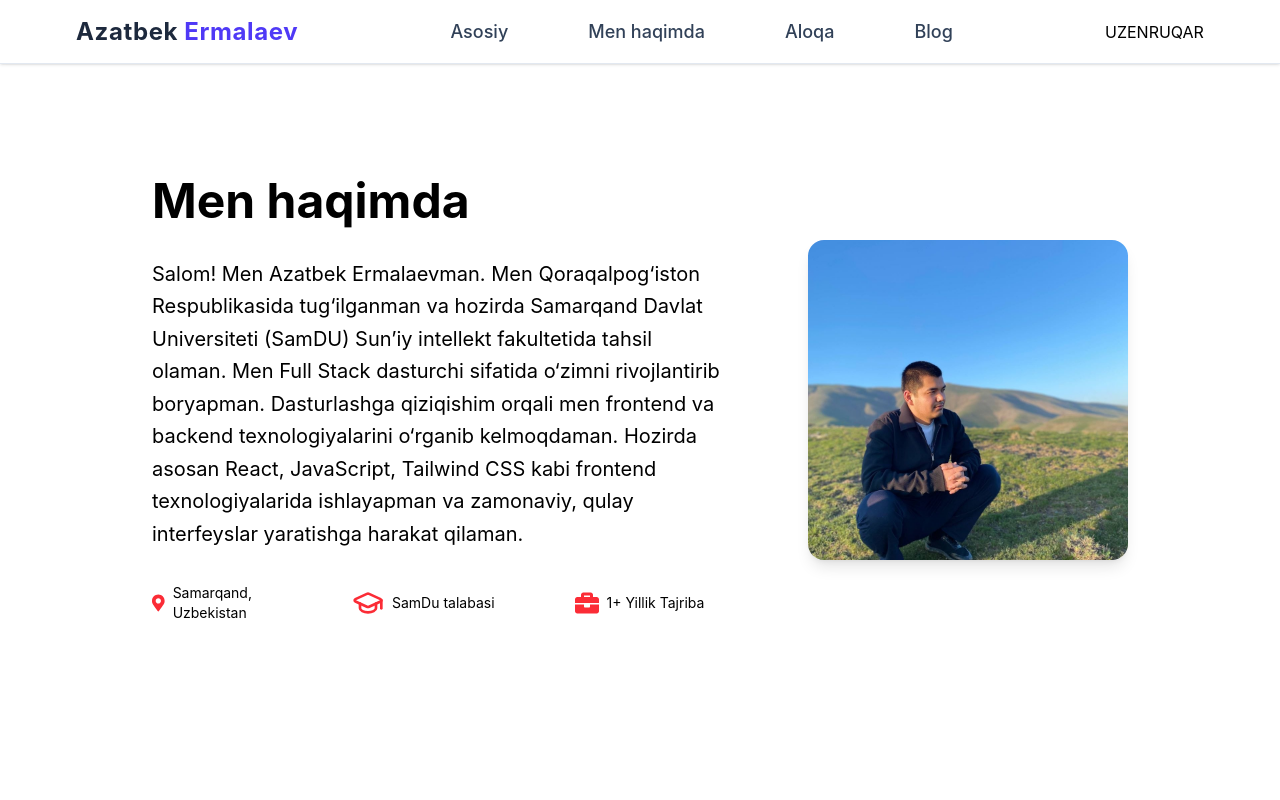
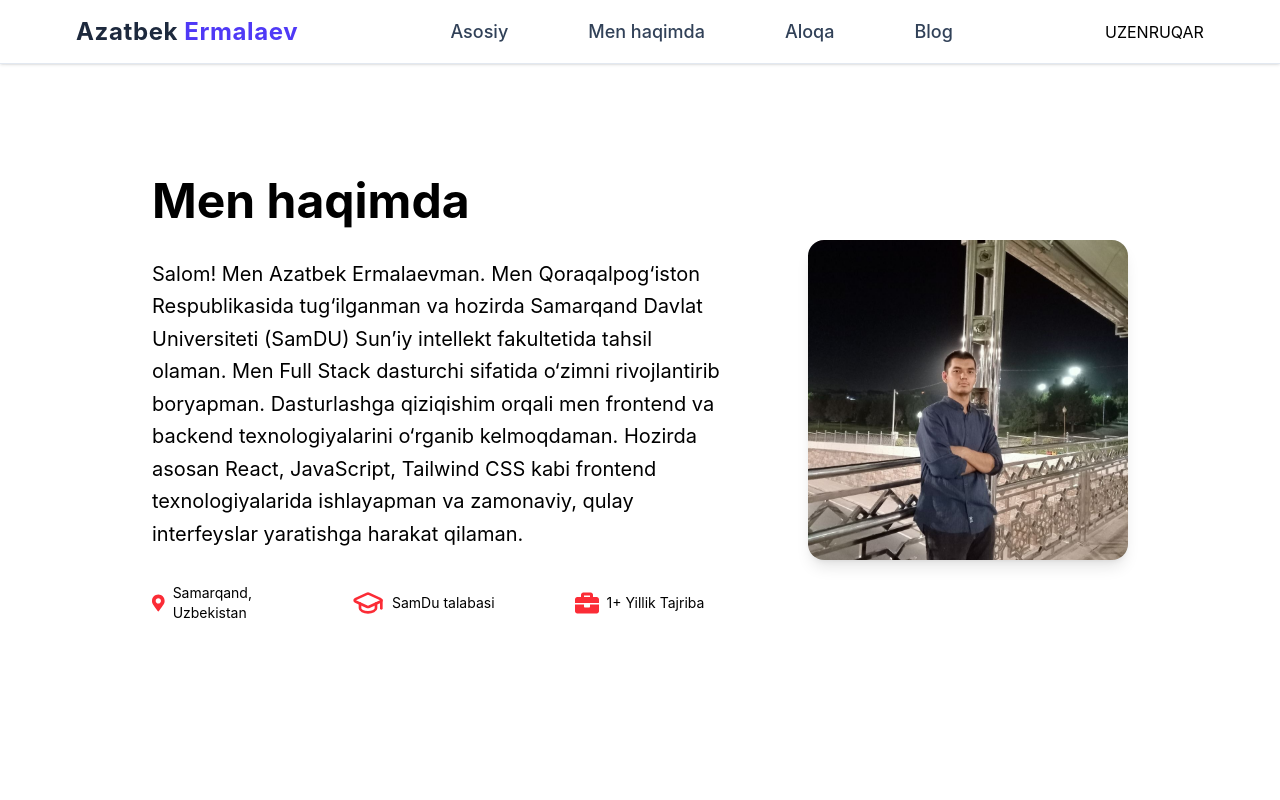
Before and after one commit to azatbek-07/react-tailwindcss-portfolio, a React (Vite) app: page /about in a window 1280 px wide. Shown: the top 800 px of the page. Built offline with nearby package versions, Linux system fonts and the light colour scheme.

Commit message:
rasm ozgardi

```diff
--- a/src/pages/About.jsx
+++ b/src/pages/About.jsx
@@ -52,7 +52,7 @@ export function About() {
                     transition={{ duration: 0.8, delay: 0.2 }}
                     className="w-60 h-60 md:w-80 md:h-80"
                 >
-                    <img src="/images/rasm2.jpg" className="w-full h-full object-cover rounded-2xl shadow-lg" />
+                    <img src="/images/rasmim3.jpg" className="w-full h-full object-cover rounded-2xl shadow-lg" />
                 </motion.div>
 
 
```
Also changed, not shown: public/images/rasm2.jpg (deleted), public/images/rasmim3.jpg (added).
